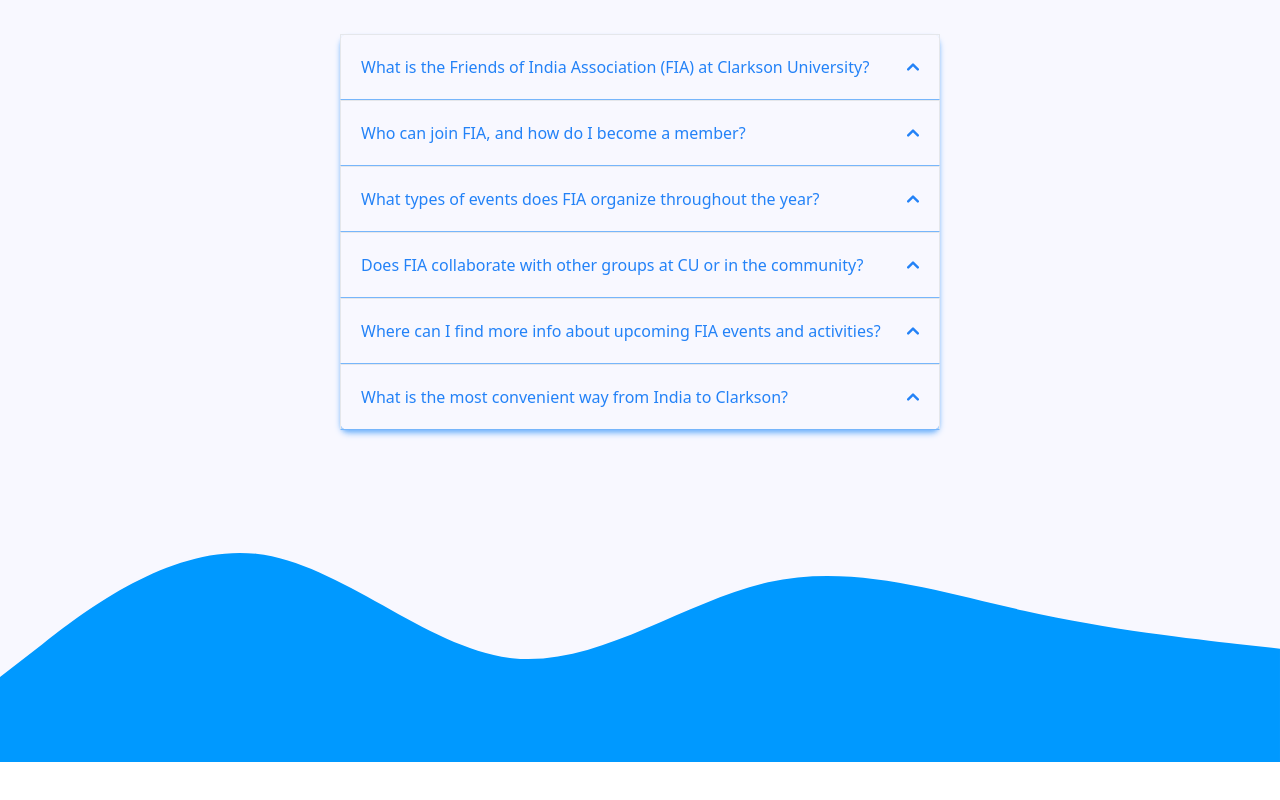
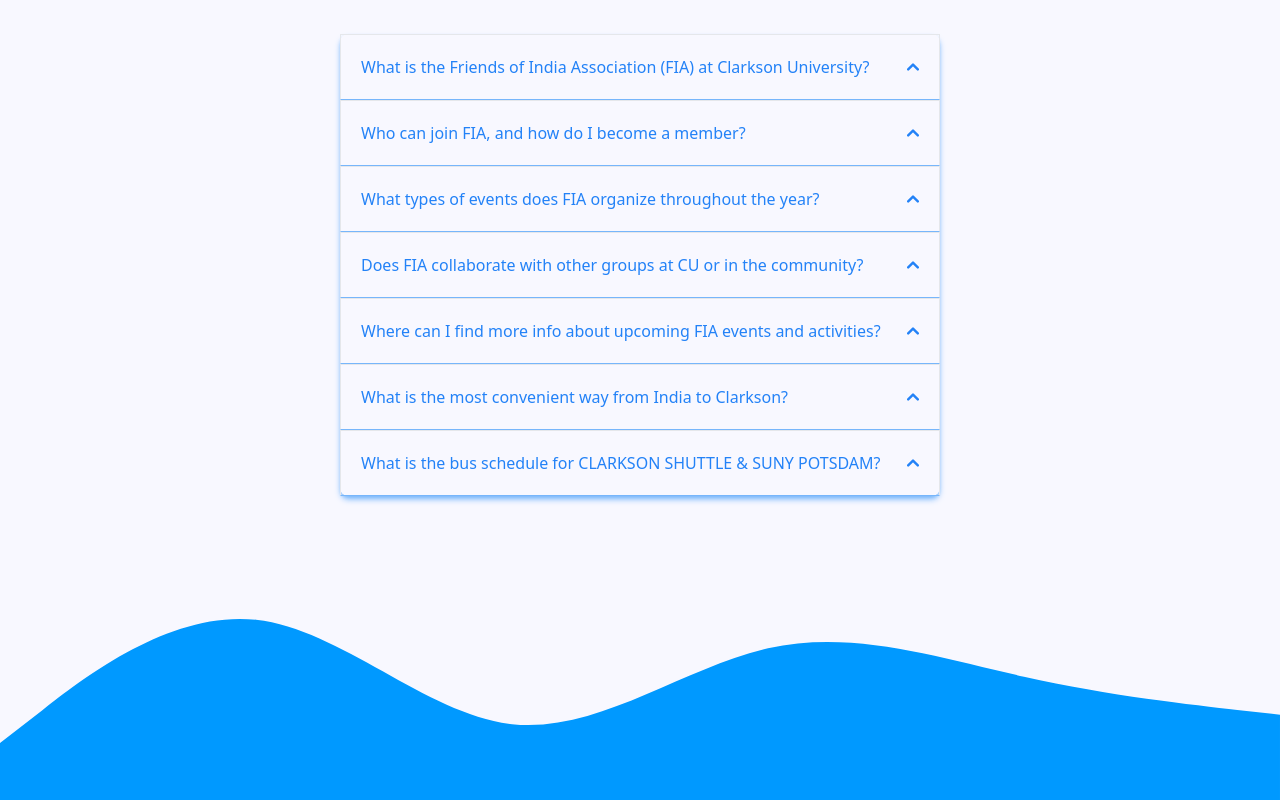
Before and after one commit to saikiran-13/fia-website, a React (Vite) app: page / in a window 1280 px wide. Shown: the part 6064-6864 px from the top of the page. Before the commit the page ends 6826 px from the top, so only its background shows below. Built offline with nearby package versions, Linux system fonts and the light colour scheme.

Commit message:
chore: updated the data of FAQs

```diff
--- a/src/components/Content/FAQ/Accordion/index.jsx
+++ b/src/components/Content/FAQ/Accordion/index.jsx
@@ -1,4 +1,5 @@
 import React, { useState } from 'react';
+import parse from 'html-react-parser'
 const Accordion = ({ faqs }) => {
     return (
         <div className="w-[600px] border-1 rounded-lg shadow-md shadow-color3 border-color4">
@@ -40,7 +41,7 @@
                 aria-labelledby={`accordion-color-heading-${index}`}
             >
                 <div className="p-5">
-                    <p className="mb-2 text-color3">{faq.answer}</p>
+                    <p className="mb-2 text-color3">{parse(faq.answer)}</p>
                 </div>
             </div>
         </div>
--- a/src/components/Content/FAQ/data.js
+++ b/src/components/Content/FAQ/data.js
@@ -1,7 +1,5 @@
-{
-  /*import clarksonShuttle from "../../../assets/Clarkson_Shuttle.jpg";
-import sunyPotsdamShuttle from "../../../assets/Suny_Potsdam.jpg"; */
-}
+import clarksonShuttle from "../../../assets/Clarkson_Shuttle.jpg";
+import sunyPotsdamShuttle from "../../../assets/Suny_Potsdam.jpg";
 
 export const faqs = [
   {
@@ -34,21 +32,38 @@
   },
   {
     question: "What is the most convenient way from India to Clarkson?",
-    answer:
-      "To travel from India to Clarkson University, the most convenient route is to fly into Syracuse, New York. Clarkson is located in Potsdam, a small town in northern New York state, about eight and a half hours by bus from New York City.Travel Plan: •	Fly to Syracuse: After landing in a major U.S. city like New York City (JFK) or Chicago (ORD), take a connecting flight to Syracuse Hancock International Airport (SYR), the closest major airport to Clarkson University. •	From Syracuse to Potsdam: 	By Bus: Take a Trailways bus from Syracuse to Potsdam. The earliest bus departs around 7:15 AM, arriving at 10:15 AM. The latest bus leaves around 3:45 PM, arriving at 7:05 PM. The journey takes about four hours, with tickets starting at $47. The bus stop is just outside the airport terminal. 	By Car: Alternatively, rent a car at Syracuse Airport. The drive to Potsdam takes about two and a half hours, offering more flexibility, especially with significant luggage or for a direct trip. This route is frequently used by students traveling to Clarkson University.",
+    answer: ` <span>
+        To travel from India to Clarkson University, the most convenient route
+        is to fly into Syracuse, New York. Clarkson is located in Potsdam, a
+        small town in northern New York state, about eight and a half hours by
+        bus from New York City.<br></br>
+        <b> Travel Plan:</b>
+        <br></br>• Fly to Syracuse: After landing in a major U.S. city like New
+        York City (JFK) or Chicago (ORD), take a connecting flight to Syracuse
+        Hancock International Airport (SYR), the closest major airport to
+        Clarkson University.<br></br> • From Syracuse to Potsdam: <br/>&nbsp;&nbsp;&nbsp;&nbsp;&#10003; By Bus: Take
+        a Trailways bus from Syracuse to Potsdam. The earliest bus departs
+        around 7:15 AM, arriving at 10:15 AM. The latest bus leaves around 3:45
+        PM, arriving at 7:05 PM. The journey takes about four hours, with
+        tickets starting at $47. The bus stop is just outside the airport
+        terminal.<br/> &nbsp;&nbsp;&nbsp;&nbsp;&#10003; By Car: Alternatively, rent a car at Syracuse Airport. The
+        drive to Potsdam takes about two and a half hours, offering more
+        flexibility, especially with significant luggage or for a direct trip.
+        This route is frequently used by students traveling to Clarkson
+        University.
+      </span>`,
+  },
+  {
+    question: "What is the bus schedule for CLARKSON SHUTTLE & SUNY POTSDAM?",
+    answer: `
+      <h2><b>Clarkson and SUNY Potsdam Bus Schedules</b></h2>
+      <div className="flex flex-col gap-4 items-center justify-center mt-4">
+        <h3><b>Clarkson Shuttle</b></h3>
+        <img src=${clarksonShuttle} alt="Clarkson Shuttle Schedule" className="object-contain"/>
+      </div>
+      <div className="flex flex-col gap-4 items-center justify-center mt-4">
+        <h3><b>SUNY Potsdam Bear Shuttle</b></h3>
+        <img src=${sunyPotsdamShuttle} alt="SUNY Potsdam Shuttle Schedule" className="object-contain" />
+      </div>`,
   },
 ];
-
-{
-  /*
-      <h2>Clarkson and SUNY Potsdam Bus Schedules</h2>
-      <div>
-        <h3>Clarkson Shuttle</h3>
-        <img src={clarksonShuttle} alt="Clarkson Shuttle Schedule" />
-      </div>
-      <div>
-        <h3>SUNY Potsdam Bear Shuttle</h3>
-        <img src={sunyPotsdamShuttle} alt="SUNY Potsdam Shuttle Schedule" />
-      </div>
-*/
-}
```
